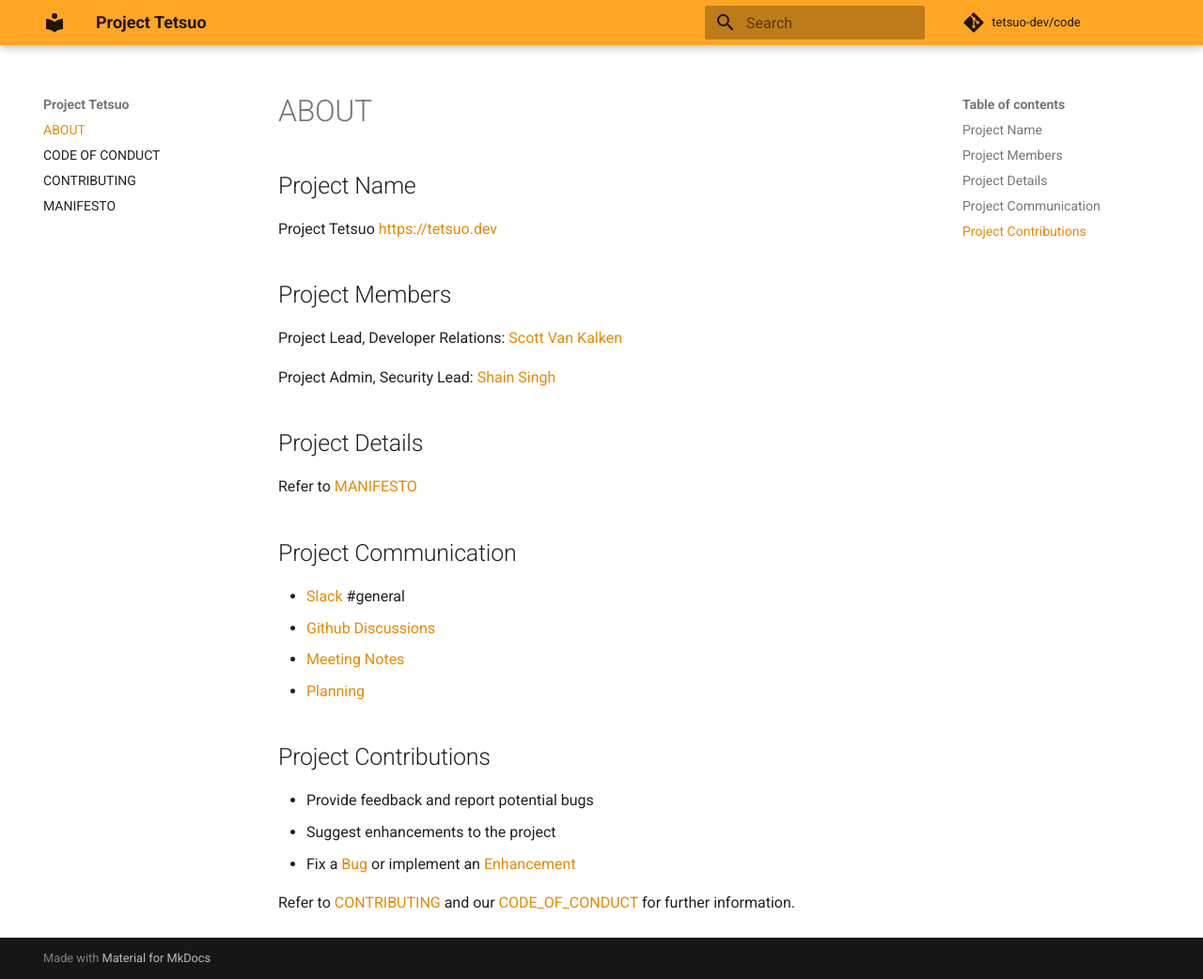
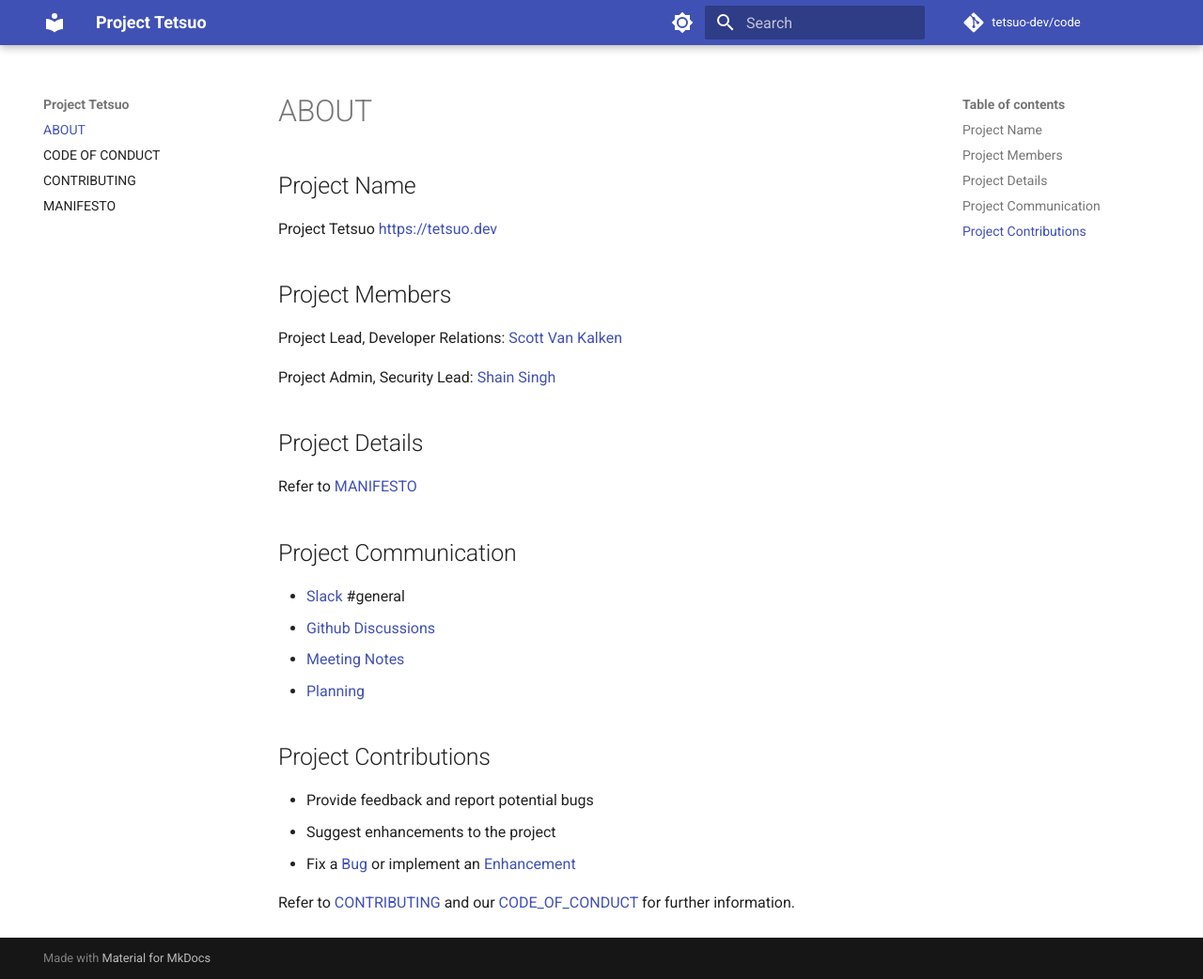
Before and after one commit to project-tetsuo/tetsuo.dev-website, an MkDocs documentation site: the page built from docs/index.md, in a window 1280 px wide and 1042 px high. Shown: the whole window at 94% size. Built offline with MkDocs 1.6.1 and Material for MkDocs 9.7.7, drawn with Linux system fonts in a browser that asks for light colours; comment, search, counter and statistics services are not loaded.

Commit message:
remove accent colours

```diff
--- a/mkdocs.yml
+++ b/mkdocs.yml
@@ -3,6 +3,7 @@
 repo_name: tetsuo-dev/code
 plugins:
   - search
+  - offline
 theme:
   name: material
   features:
@@ -10,8 +11,6 @@
     - search.highlight
     - search.share
   palette:
-    - primary: orange
-    - accent: amber
     # Palette toggle for light mode
     - scheme: yellow
       toggle:
```
